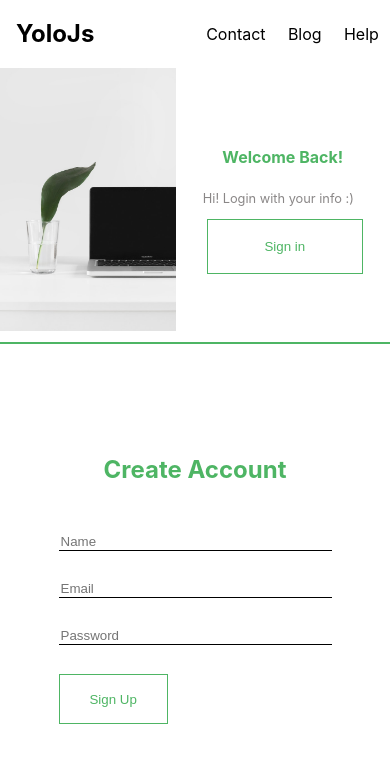
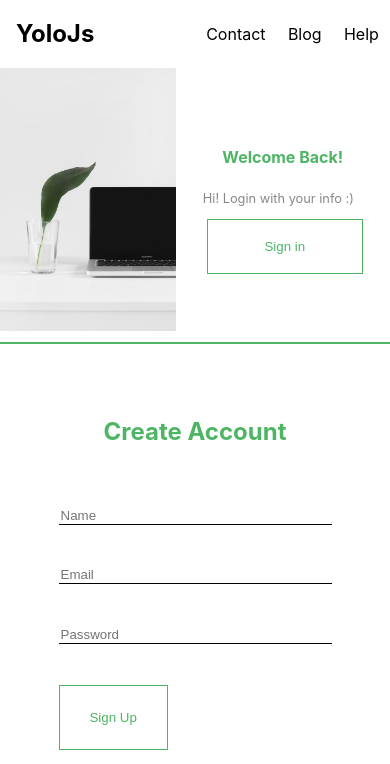
Before and after one commit to mymrtt/Landing-Register, a React (Create React App) app: page / in a window 390 px wide. Shown: the top 764 px of the page. Built offline with nearby package versions, Linux system fonts and the light colour scheme.

Commit message:
update mobile

```diff
--- a/src/App.css
+++ b/src/App.css
@@ -42,6 +42,7 @@
   }
   form{
     width: 70% !important;
+    height: 65% !important;
   }
   .button{
     width: 30%;
```
